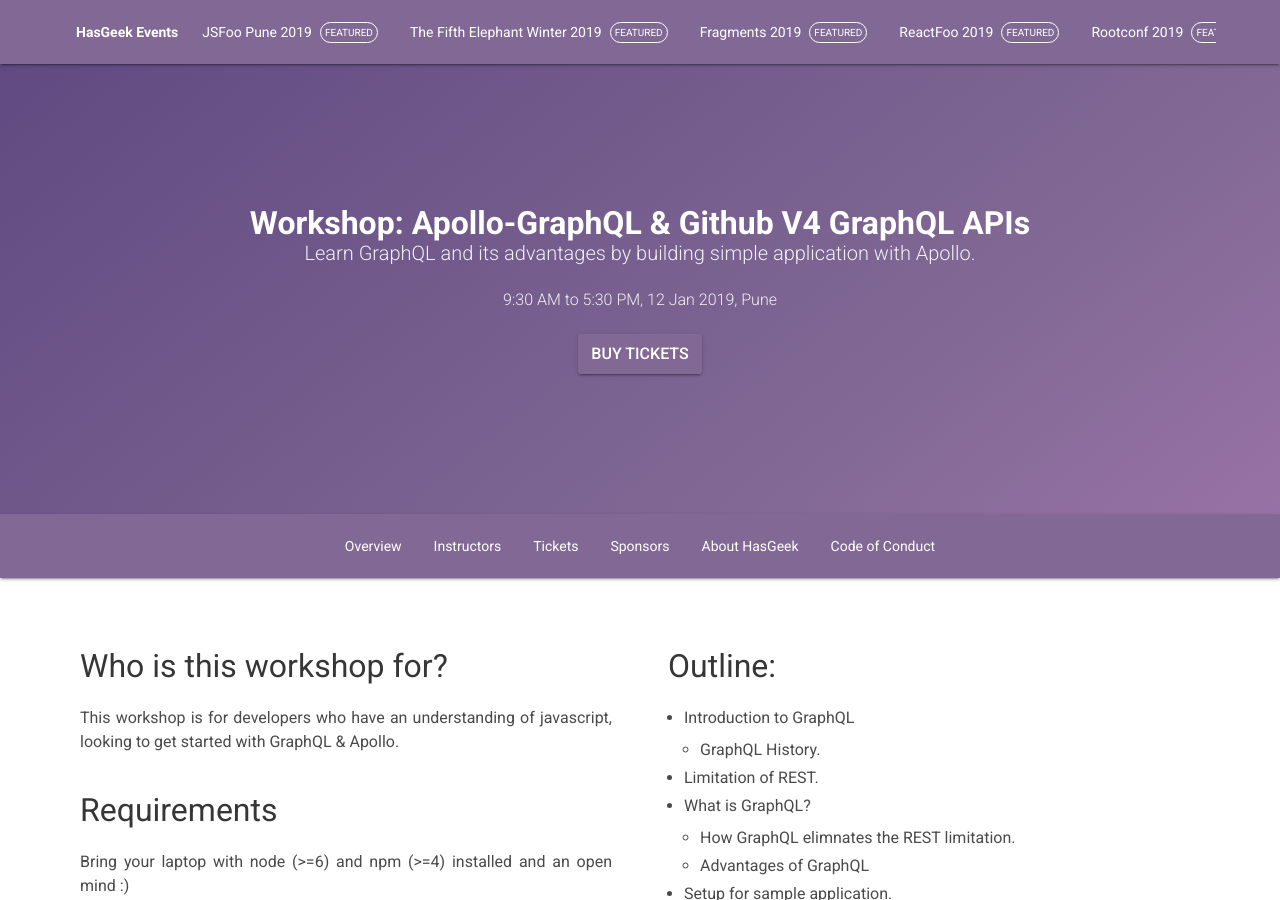
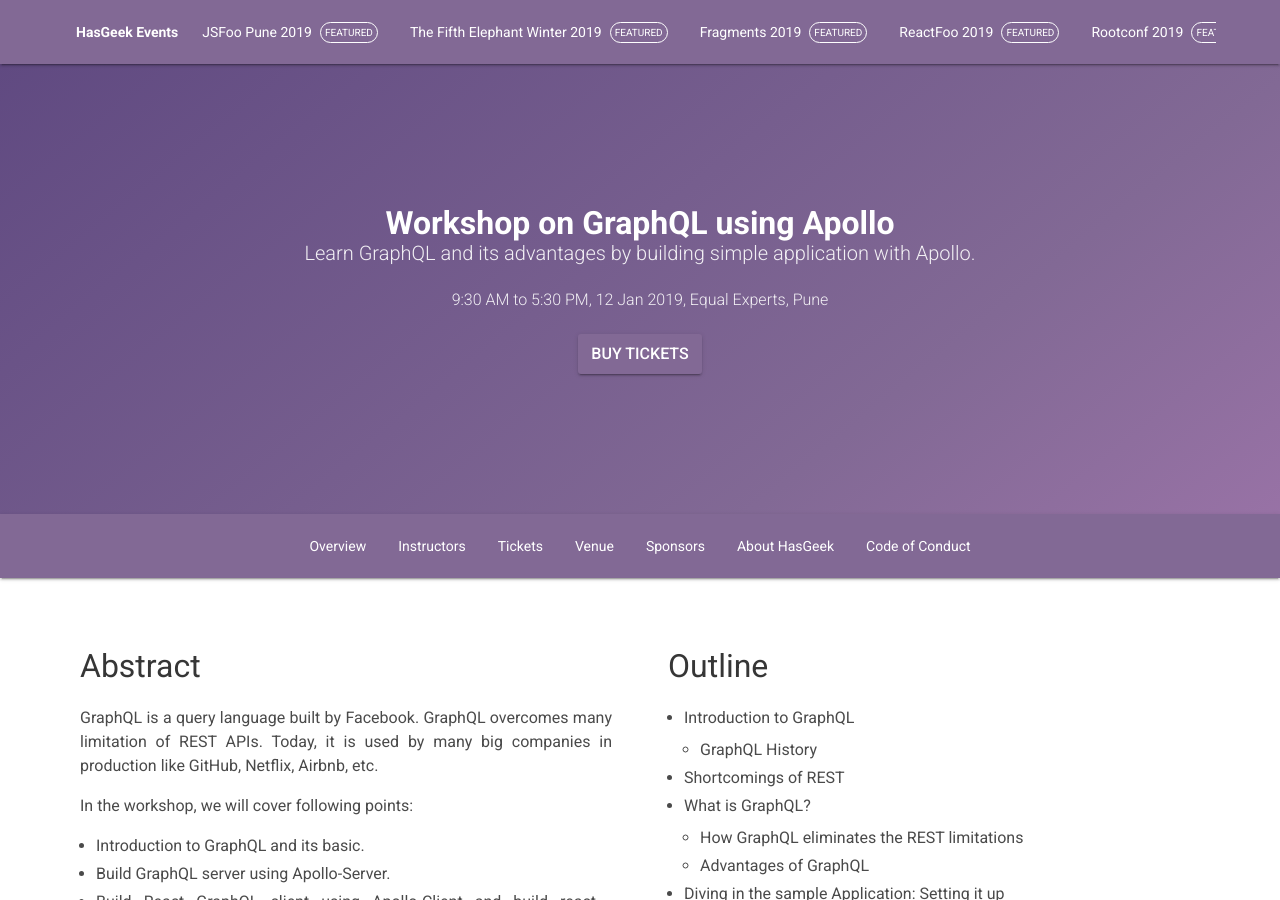
Before and after one commit to hasgeek/events, a Jekyll site: the page built from _jsfoo_events/2019-graphql-workshop-pune.md, in a window 1280 px wide and 900 px high. Built offline with Jekyll 4.4.1, drawn with Linux system fonts in a browser that asks for light colours; some of the changed text lies outside the part shown.

Commit message:
Update 2019-graphql-workshop-pune.md (#1196)

```diff
--- a/_jsfoo_events/2019-graphql-workshop-pune.md
+++ b/_jsfoo_events/2019-graphql-workshop-pune.md
@@ -1,8 +1,8 @@
 ---
 layout: workshop
-title: "Workshop: Apollo-GraphQL & Github V4 GraphQL APIs"
+title: "Workshop on GraphQL using Apollo"
 subtitle: "Learn GraphQL and its advantages by building simple application with Apollo."
-datelocation: "9:30 AM to 5:30 PM, 12 Jan 2019, Pune"
+datelocation: "9:30 AM to 5:30 PM, 12 Jan 2019, Equal Experts, Pune"
 city: Pune
 start_time: 2019-01-12
 end_time: 2019-01-12
@@ -19,6 +19,14 @@
   bio: |
     Abhay is a Ruby on Rails and Frontend developer. He is passionate about learning new technologies and tries to contribute to the open-source community. Abhay loves basketball and is a huge fan of Golden State Warriors NBA team. He also loves travelling and playing outdoor sports like basketball, cricket.
 
+venue:
+  label: Equal Experts, Pune.
+  address: |
+    Equal Experts India Pvt Ltd, Office No. 502B, 5th Floor, Cerebrum IT Park No. B1 Kumar City, Marigold complex, Kalyani Nagar, Pune, Maharashtra 411006
+  lat: 18.5448921
+  lng: 73.8397105
+  google_maps_url: https://goo.gl/maps/fmPfEKpsMSH2
+
 related_events:
 - jsfoo-2019-pune
 - jsfoo-2019-voice-enabled-with-alexa
@@ -27,40 +35,51 @@
 overview:
   left_content: |
 
-    # Who is this workshop for?
+    # Abstract
 
-    This workshop is for developers who have an understanding of javascript, looking to get started with GraphQL & Apollo.
+    GraphQL is a query language built by Facebook. GraphQL overcomes many limitation of REST APIs. Today, it is used by many big companies in production like GitHub, Netflix, Airbnb, etc.
+
+    In the workshop, we will cover following points:
+
+    - Introduction to GraphQL and its basic.
+    - Build GraphQL server using Apollo-Server.
+    - Build React GraphQL client using Apollo-Client and build react component to consume the GraphQL APIs.
 
     # Requirements
 
-    Bring your laptop with node (>=6) and npm (>=4) installed and an open mind :)
-
-    # Resources
-
-    Github – [https://github.com/abhaynikam/graphql-workshop#workshop-on-graphql-using-apollo](https://github.com/abhaynikam/graphql-workshop#workshop-on-graphql-using-apollo){:target="_blank"}
+    - Laptop should have node (>=6) and npm (>=4) / or yarn.
+    - Postgres installed ([http://postgresguide.com/setup/install.html](http://postgresguide.com/setup/install.html){:target="_blank"}).
+    - Basics of Javascript
+    - Understandings of React is useful
 
     # Duration: 5 Hours
 
   right_content: |
-    # Outline:
+    # Outline
 
     - Introduction to GraphQL
-      - GraphQL History.
-    - Limitation of REST.
+      - GraphQL History
+
+    - Shortcomings of REST
+
     - What is GraphQL?
-      - How GraphQL elimnates the REST limitation.
+      - How GraphQL eliminates the REST limitations
       - Advantages of GraphQL
-    - Setup for sample application.
+
+    - Diving in the sample Application: Setting it up
+
     - What is GraphQL schema?
-    - Introduction to GraphQL queries(GraphiQL tool)
-      - Writing basic simple queries using Github V4 GraphQL APIs.
-      - Simple task/assignment to write a query.
-    - Introduction to Mutation.
-      - Writing basic mutations using Github V4 GraphQL APIs.
-      - Simple task/assignment to write mutation.
-    - Introduction to GraphQL clients: Apollo and Relay.
-    - Building the sample application examples with Apollo.
-      - Basic examples explaining how GraphQL has advantages.
+
+    - What are types in GraphQL
+
+    - Introduction to GraphQL Queries
+      - Examples of writing queries in the GraphQL playground
+
+    - Introduction to Mutation
+
+    - Introduction to GraphQL clients: Apollo and Relay
+
+    - Building a sample application using Apollo
 
 sponsor:
 
```
